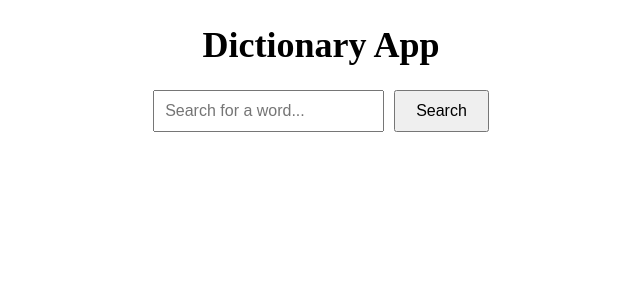
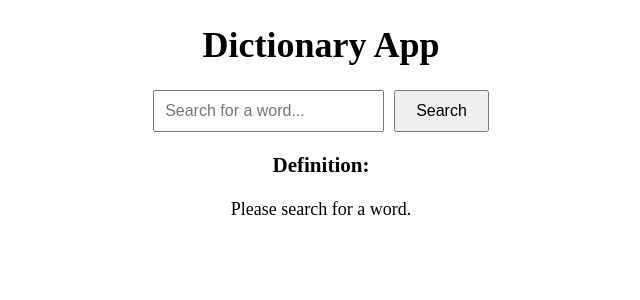
Before and after one commit to nikitarodge1/xdictionary, a React (Create React App) app: page / in a window 1280 px wide. Shown: the top 300 px of the page, without its empty margins (319-959 px from the left). Built offline with nearby package versions, Linux system fonts and the light colour scheme.

Commit message:
xdictionary

```diff
--- a/src/App.js
+++ b/src/App.js
@@ -32,12 +32,9 @@ function App() {
       />
       <button onClick={handleSearch}>Search</button>
 
-      {result && (
-        <>
-          <h3>Definition:</h3>
-          <p>{result}</p>
-        </>
-      )}
+      {/* Show 'Definition:' by default */}
+      <h3>Definition:</h3>
+      <p>{result || 'Please search for a word.'}</p>
     </div>
   );
 }
```
